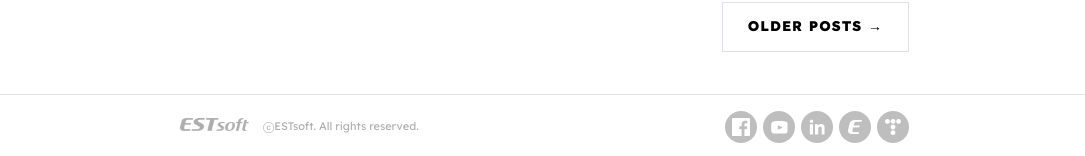
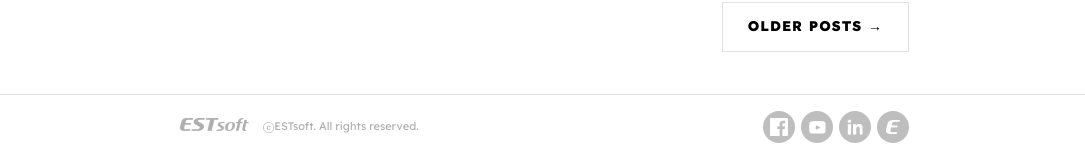
Before and after one commit to estsoft/estsoft.github.io, a Jekyll site: the page built from index.html, in a window 1280 px wide and 900 px high, scrolled down 1717 px. Shown: the part 741-897 px from the top of the window, without its empty margins (96-1181 px from the left). Built offline with Jekyll 4.4.1, drawn with Linux system fonts in a browser that asks for light colours; nearby versions of some CDN libraries; the list of posts is cut into pages by our own code; comment, search, counter and statistics services are not loaded.

```diff
--- a/_includes/footer.html
+++ b/_includes/footer.html
@@ -53,9 +53,9 @@
           <a href="https://post.naver.com/estpublic" target="_blank"
             ><span class="blind">이스트소프트 블로그</span></a
           >
-          <a href="https://blog.estsoft.co.kr/" target="_blank"
+          <!-- <a href="https://blog.estsoft.co.kr/" target="_blank"
             ><span class="blind">이스트소프트 티스토리</span></a
-          >
+          > -->
         </div>
         <!--{% unless site.remove-ads %}
         <p class="theme-by text-muted">
```
